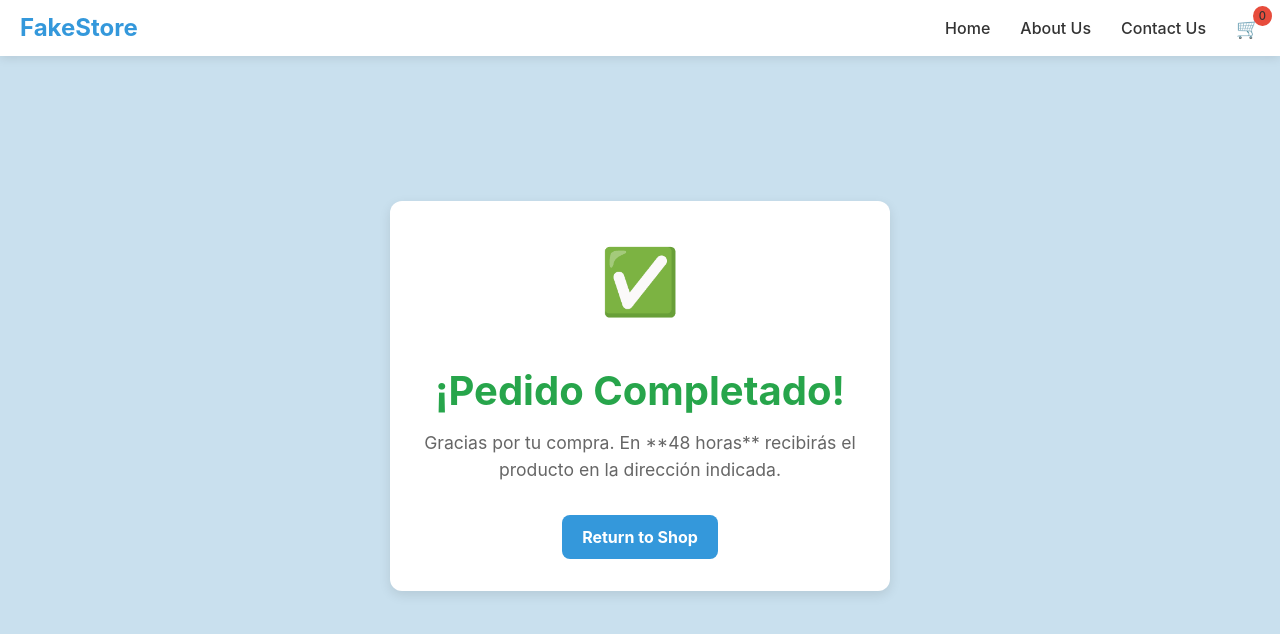
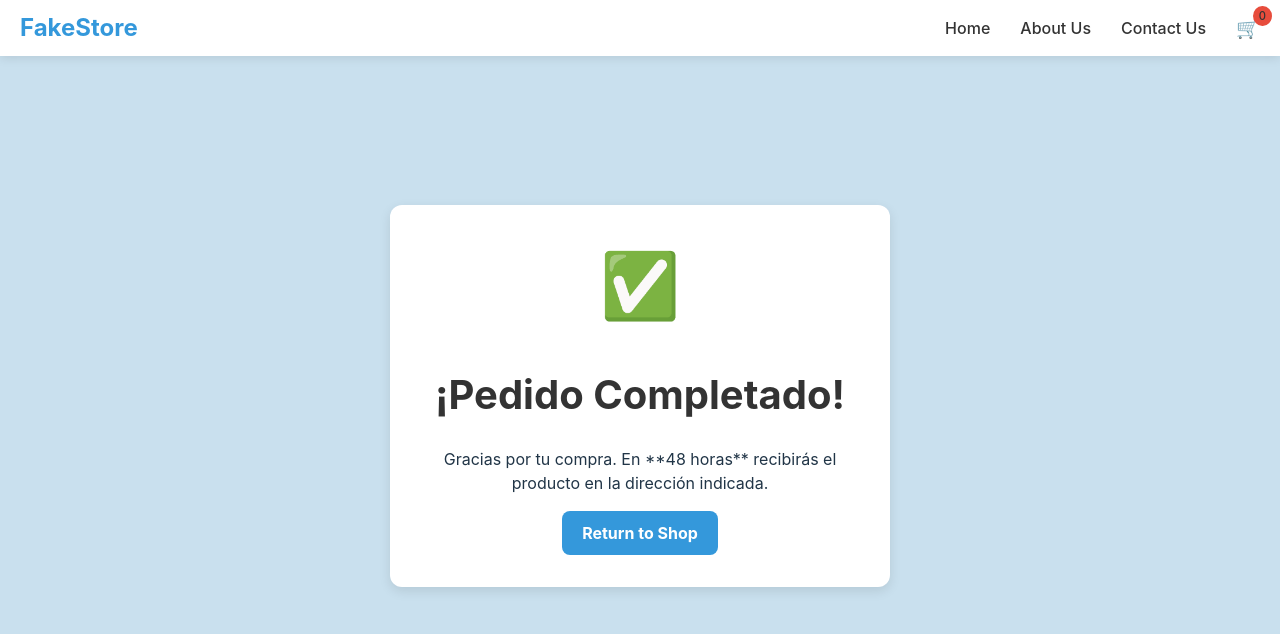
Before and after one commit to Cvidal84/Proyecto2-master2, a React (Vite) app: page /success in a window 1280 px wide. Shown: the top 634 px of the page. Built offline with nearby package versions, Linux system fonts and the light colour scheme.

Commit message:
Update Success.css

```diff
--- a/src/pages/Success/Success.css
+++ b/src/pages/Success/Success.css
@@ -22,15 +22,29 @@
     margin-bottom: 1rem;
 }
 
-.success-card h1 {
+.success-message h2 {
     color: #27a54b;
     margin-bottom: 1rem;
 }
 
-.success-card p {
+.success-message p {
     color: #666;
     margin-bottom: 2rem;
     font-size: 1.1rem;
+}
+
+.success-message button {
+    color: #3498db;
+    border: solid 2px #3498db;
+    border-radius: 8px;
+    padding: 10px 20px;
+    cursor: pointer;
+    font-weight: bold;
+    transition: background-color 0.3s;
+}
+
+.success-message button:hover {
+    background-color: #2980b9;
 }
 
 .back-home {
```
